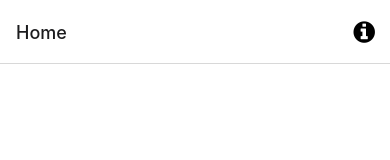
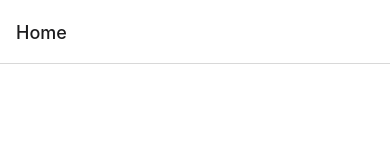
Before and after one commit to ManaMana-DR/ManaMana, a React Native app in the folder client/: screen /Home in a window 390 px wide. Shown: the top 160 px of the page. Built offline with nearby package versions, Linux system fonts and the light colour scheme; what expo-linking would draw is missing.

Commit message:
remove info icon

```diff
--- a/client/navigation/index.tsx
+++ b/client/navigation/index.tsx
@@ -70,21 +70,7 @@ function BottomTabNavigator() {
 				component={HomeScreen}
 				options={({ navigation }: RootTabScreenProps<'Home'>) => ({
 					title: 'Home',
-					tabBarIcon: ({ color }) => <TabBarIcon name="home" color={color} />,
-					headerRight: () => (
-						<Pressable
-							onPress={() => navigation.navigate('Modal')}
-							style={({ pressed }) => ({
-								opacity: pressed ? 0.5 : 1
-							})}>
-							<FontAwesome
-								name="info-circle"
-								size={25}
-								color={Colors[colorScheme].text}
-								style={{ marginRight: 15 }}
-							/>
-						</Pressable>
-					)
+					tabBarIcon: ({ color }) => <TabBarIcon name="home" color={color} />
 				})}
 			/>
 			<BottomTab.Screen
```
